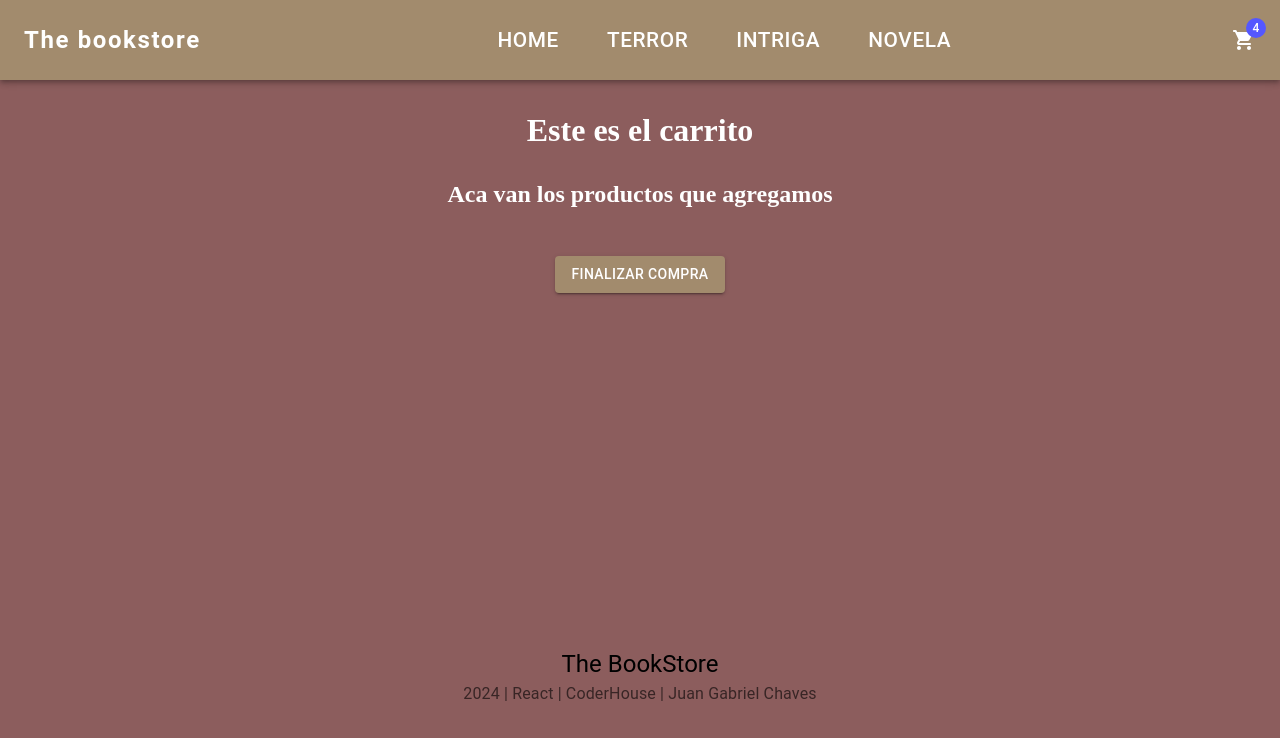
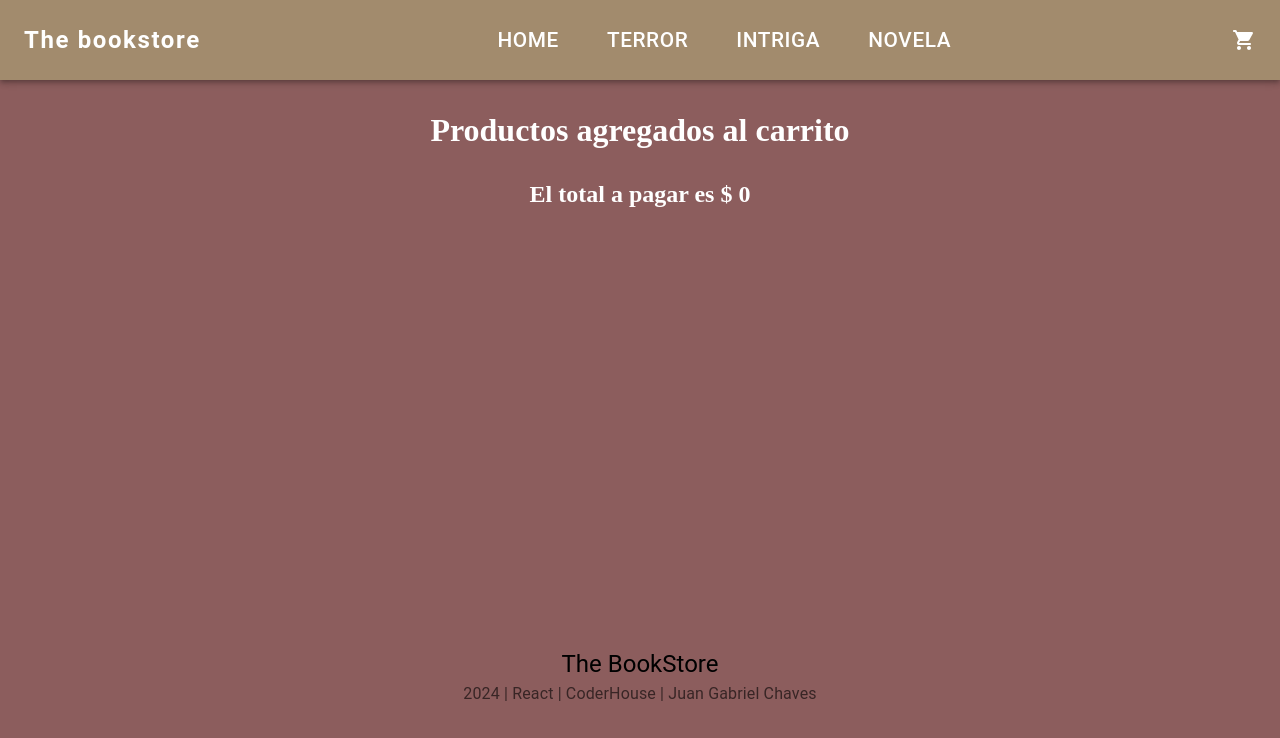
Before and after one commit to JuanGabrielChaves/PreEntrega1ChavesJuanGabriel, a React (Vite) app: page /cart in a window 1280 px wide. Shown: the top 738 px of the page. Built offline with nearby package versions, Linux system fonts and the light colour scheme.

Commit message:
utilizacion del context, creacion de getTotalPrice y getTotalItems, uso de renderizado condicional

```diff
--- a/src/App.jsx
+++ b/src/App.jsx
@@ -6,9 +6,13 @@ import Checkout from "./components/pages/checkout/Checkout.jsx";
 import ItemDetailContainer from "./components/pages/itemDetail/ItemDetailContainer.jsx";
 import ItemListContainer from "./components/pages/itemListContainer/ItemListContainer.jsx";
 import { BrowserRouter, Routes, Route } from "react-router-dom";
+import CartContextProvider from "./context/CartContext.jsx";
+import CartContainer from "./components/pages/cart/CartContainer.jsx";
 function App() {
     return (
         <BrowserRouter>
+            {/* Envuelvo toda la aplicación con el Componente proveedor del contexto */}
+            <CartContextProvider>
                 <Routes>
                     <Route element={<Layout />}>
                         {/* Ruta por defecto cuando no encuentra la página */}
@@ -17,11 +21,12 @@ function App() {
                         <Route path="/" element={<ItemListContainer />} />
                         {/* Ruta personalizada: Tiene la parte estática y la parte dinámica :id*/}
                         <Route path="/itemDetail/:id" element={<ItemDetailContainer />} />
-                    <Route path="/cart" element={<Cart />}></Route>
+                        <Route path="/cart" element={<CartContainer />}></Route>
                         <Route path="/checkout" element={<Checkout />}></Route>
                         <Route path="/category/:name" element={<ItemListContainer />}></Route>
                     </Route>
                 </Routes>
+            </CartContextProvider>
         </BrowserRouter>
     );
 }
--- a/src/components/common/cartWidget/CartWidget.jsx
+++ b/src/components/common/cartWidget/CartWidget.jsx
@@ -5,13 +5,17 @@ import Badge from "@mui/material/Badge";
 import Box from "@mui/material/Box";
 import IconButton from "@mui/material/IconButton";
 import { Link } from "react-router-dom";
+import { useContext } from "react";
+import { CartContext } from "../../../context/CartContext";
 const CartWidget = () => {
+    const { getTotalItems } = useContext(CartContext);
+    let totalItems = getTotalItems();
     return (
         <Link to={"/cart"}>
             <Box sx={{ flexGrow: 0 }}>
                 <Tooltip title="Carrito de compras">
                     <IconButton sx={{ p: 0 }}>
-                        <Badge badgeContent={4} color="secondary">
+                        <Badge badgeContent={totalItems} color="secondary">
                             <ShoppingCartRoundedIcon sx={{ color: "#ffff" }} />
                         </Badge>
                     </IconButton>
--- a/src/components/pages/cart/Cart.css
+++ b/src/components/pages/cart/Cart.css
@@ -4,4 +4,31 @@
     display: flex;
     justify-content: center;
     align-content: center;
+    gap: 1rem;
 }
+
+.listContainer {
+    margin: auto;
+    width: 80%;
+    display: grid;
+    grid-template-columns: 5fr 1fr 1fr 1fr;
+    align-items: center;
+    justify-items: center;
+    font-size: 1.2rem;
+    font-weight: bold;
+}
+
+.itemBtn {
+    justify-self: end;
+}
+
+.itemContainer {
+    margin: 2px auto;
+    width: 80%;
+    display: grid;
+    grid-template-columns: 5fr 1fr 1fr 1fr;
+    align-items: center;
+    justify-items: center;
+    background-color: rgb(197, 188, 188);
+    font-size: 1.2rem;
+}
--- a/src/components/pages/cart/Cart.jsx
+++ b/src/components/pages/cart/Cart.jsx
@@ -3,16 +3,40 @@
 import { Button } from "@mui/material";
 import { Link } from "react-router-dom";
 import "./Cart.css";
-const Cart = () => {
+const Cart = ({ cart, clearCart, deleteProductById, totalPrice }) => {
+    console.log(cart);
     return (
         <div>
-            <h1>Este es el carrito</h1>
-            <h2>Aca van los productos que agregamos</h2>
-            <div className="btn">
-                <Link to={"/checkout"}>
-                    <Button variant="contained">Finalizar Compra</Button>
-                </Link>
-            </div>
+            <h1>Productos agregados al carrito</h1>
+            {cart.length > 0 && (
+                <div className="listContainer">
+                    <div>Descripción del Producto</div>
+                    <div>Precio</div>
+                    <div>Cantidad</div>
+                </div>
+            )}
+
+            {cart.map((product) => (
+                <div className="itemContainer" key={product.id}>
+                    <h4>{product.title}</h4>
+                    <h5>$ {product.price}</h5>
+                    <h5>{product.quantity}</h5>
+                    <Button variant="contained" className="itemBtn" onClick={() => deleteProductById(product.id)}>
+                        Eliminar
+                    </Button>
+                </div>
+            ))}
+            <h2>El total a pagar es $ {totalPrice}</h2>
+            {cart.length > 0 && (
+                <div className="btn">
+                    <Button variant="contained" onClick={clearCart}>
+                        Limpiar Carrito
+                    </Button>
+                    <Link to={"/checkout"}>
+                        <Button variant="contained">Finalizar Compra</Button>
+                    </Link>
+                </div>
+            )}
         </div>
     );
 };
--- a/src/components/pages/cart/CartContainer.jsx
+++ b/src/components/pages/cart/CartContainer.jsx
@@ -1,8 +1,13 @@
 /** @format */
+import { useContext } from "react";
 import Cart from "./Cart";
+import { CartContext } from "../../../context/CartContext";
 
 const CartContainer = () => {
-    return <Cart />;
+    const { cart, clearCart, deleteProductById, getTotalPrice } = useContext(CartContext);
+    let totalPrice = getTotalPrice();
+
+    return <Cart cart={cart} clearCart={clearCart} deleteProductById={deleteProductById} totalPrice={totalPrice} />;
 };
 
 export default CartContainer;
--- a/src/components/pages/itemDetail/ItemDetail.jsx
+++ b/src/components/pages/itemDetail/ItemDetail.jsx
@@ -3,14 +3,14 @@ import "./ItemDetail.css";
 import "../../common/themeStyles";
 import { CounterContainer } from "../../common/counter/CounterContainer";
 
-const ItemDetail = ({ item, onAdd }) => {
+const ItemDetail = ({ item, onAdd, initial }) => {
     return (
         <>
             <h1>{item.title}</h1>
             <div className="grid-container">
                 <div className="addToCart">
                     <h2>$ {item.price}.-</h2>
-                    <CounterContainer stock={item.stock} onAdd={onAdd} />
+                    <CounterContainer stock={item.stock} onAdd={onAdd} initial={initial} />
                 </div>
                 <div className="imgDetail">
                     <img src={item.img} alt={`imagen del libro: ${item.title}`} />
--- a/src/components/pages/itemDetail/ItemDetailContainer.jsx
+++ b/src/components/pages/itemDetail/ItemDetailContainer.jsx
@@ -1,14 +1,18 @@
 /** @format */
-import { useEffect, useState } from "react";
+import { useContext, useEffect, useState } from "react";
 import { products } from "../../productsMock";
 import ItemDetail from "./ItemDetail";
 import { useParams } from "react-router-dom";
+import { CartContext } from "../../../context/CartContext";
 
 const ItemDetailContainer = () => {
+    //Utilizacion de la función addToCart del contexto CartContext
+    const { addToCart, getQuantityById } = useContext(CartContext);
+
     // Utilización del hook useParams:
     const { id } = useParams();
     const [item, setItem] = useState({});
-
+    let initial = getQuantityById(Number(id));
     useEffect(() => {
         //Como el id de la base es de tipo number y lo que llega al front es de tipo string lo convierto
         let itemEncontrado = products.find((product) => product.id === Number(id));
@@ -26,10 +30,10 @@ const ItemDetailContainer = () => {
     }, [id]);
 
     const onAdd = (cantidad) => {
-        let bodyToSend = { ...item, quantity: cantidad };
-        console.log(bodyToSend);
+        let product = { ...item, quantity: cantidad };
+        addToCart(product);
     };
-    return <ItemDetail item={item} onAdd={onAdd} />;
+    return <ItemDetail item={item} onAdd={onAdd} initial={initial} />;
 };
 
 export default ItemDetailContainer;
--- a/src/components/pages/itemListContainer/ItemList.jsx
+++ b/src/components/pages/itemListContainer/ItemList.jsx
@@ -3,7 +3,7 @@ import { Grid } from "@mui/material";
 import ProductCard from "../../common/productCard/ProductCard";
 
 const ItemList = ({ items, error }) => {
-    console.log(items);
+    //console.log(items);
     return (
         <Grid container>
             {items.map(({ id, title, description, price, img }) => {
--- a/src/components/pages/itemListContainer/ItemListContainer.jsx
+++ b/src/components/pages/itemListContainer/ItemListContainer.jsx
@@ -15,7 +15,9 @@ const ItemListContainer = () => {
         const getProducts = new Promise((resolve, reject) => {
             let resultado = true;
             if (resultado) {
-                resolve(name ? productsFiltered : products);
+                setTimeout(() => {
+                    resolve(name ? productsFiltered : products);
+                }, 3000);
             } else {
                 reject({ status: 400, message: "Algo salio mal" });
             }
--- /dev/null
+++ b/src/context/CartContext.jsx
@@ -0,0 +1,63 @@
+/** @format */
+
+import { createContext, useState } from "react";
+
+export const CartContext = createContext();
+
+const CartContextProvider = ({ children }) => {
+    const [cart, setCart] = useState([]);
+
+    const isInCart = (id) => {
+        //siempre devuelve un boolean
+        return cart.some((product) => product.id === id);
+    };
+
+    const getQuantityById = (id) => {
+        let product = cart.find((product) => product.id === id);
+        return product?.quantity;
+    };
+
+    const getTotalPrice = () => {
+        let total = cart.reduce((accum, product) => {
+            return accum + product.quantity * product.price;
+        }, 0);
+        return total;
+    };
+
+    const getTotalItems = () => {
+        let total = cart.reduce((accum, product) => {
+            return accum + product.quantity;
+        }, 0);
+        return total;
+    };
+
+    const addToCart = (product) => {
+        let productExist = isInCart(product.id);
+        if (productExist) {
+            let newArray = cart.map((elemento) => {
+                if (elemento.id === product.id) {
+                    return { ...elemento, quantity: product.quantity };
+                } else {
+                    return elemento;
+                }
+            });
+            setCart(newArray);
+        } else {
+            setCart([...cart, product]);
+        }
+    };
+
+    const clearCart = () => setCart([]);
+
+    const deleteProductById = (id) => {
+        const newArray = cart.filter((product) => product.id !== id);
+        setCart(newArray);
+    };
+
+    let data = { cart, addToCart, clearCart, deleteProductById, getQuantityById, getTotalPrice, getTotalItems };
+
+    //retorno el contexto en su metodo Provider
+    return <CartContext.Provider value={data}>{children}</CartContext.Provider>;
+};
+
+export default CartContextProvider;
```
Lines whose indentation alone changed are shown as unchanged.
